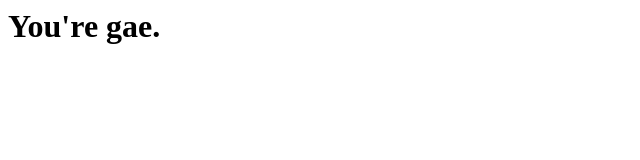
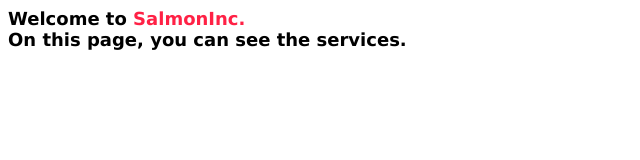
Before and after one commit to salmon-byte/SalmonInc.github.io, a plain HTML site: page services.html in a window 1280 px wide. Shown: the whole page, without its empty margins (0-640 px from the left). Drawn offline with Linux system fonts and the light colour scheme.

Commit message:
Update services.html

```diff
--- a/services.html
+++ b/services.html
@@ -7,7 +7,8 @@
 </head>
 
 <body>
-<h1> You're gae. </h1>
+ <h1 style="font-family: Verdana"> <font size="4" color="#000000"> Welcome to <font size="4" color="#FF2145"> SalmonInc. <font size="4" color="#000000">  <br /> On this page, you can see the services. </h1>
+
 
 </body>
 
```
